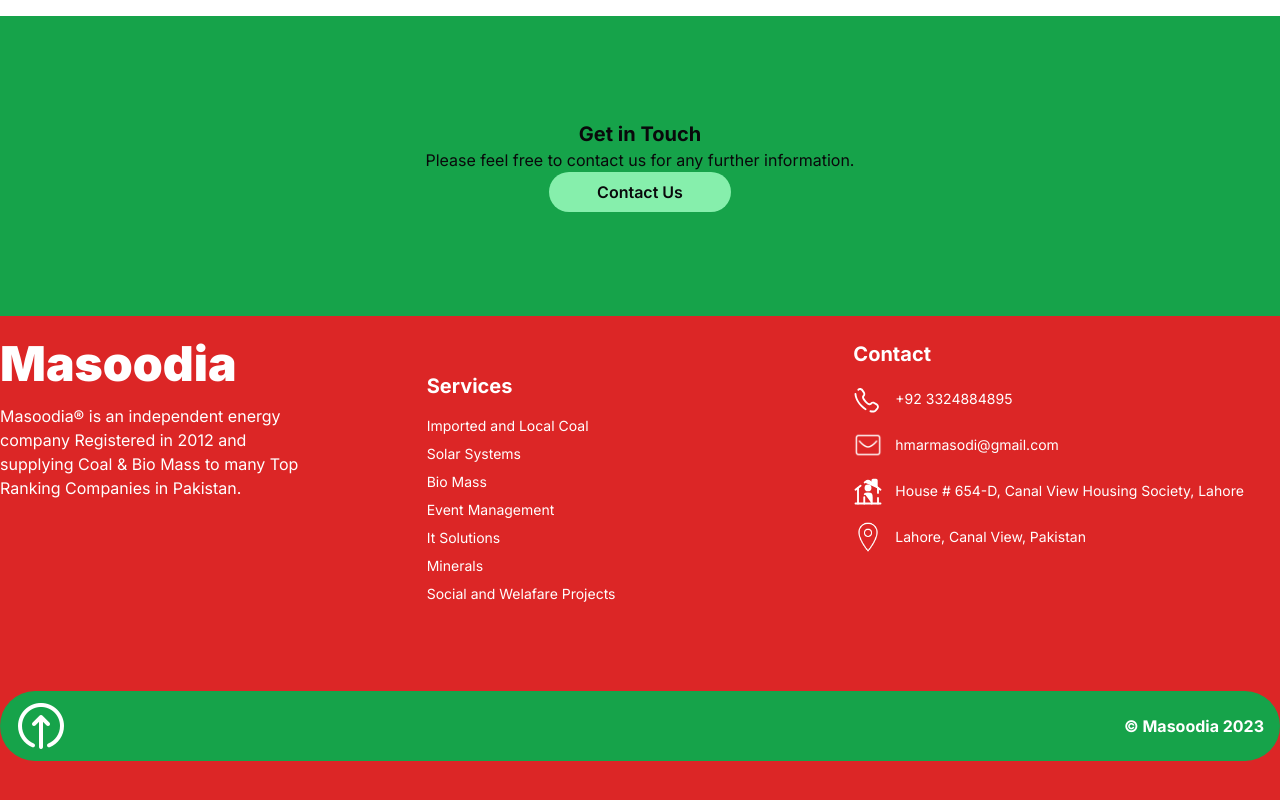
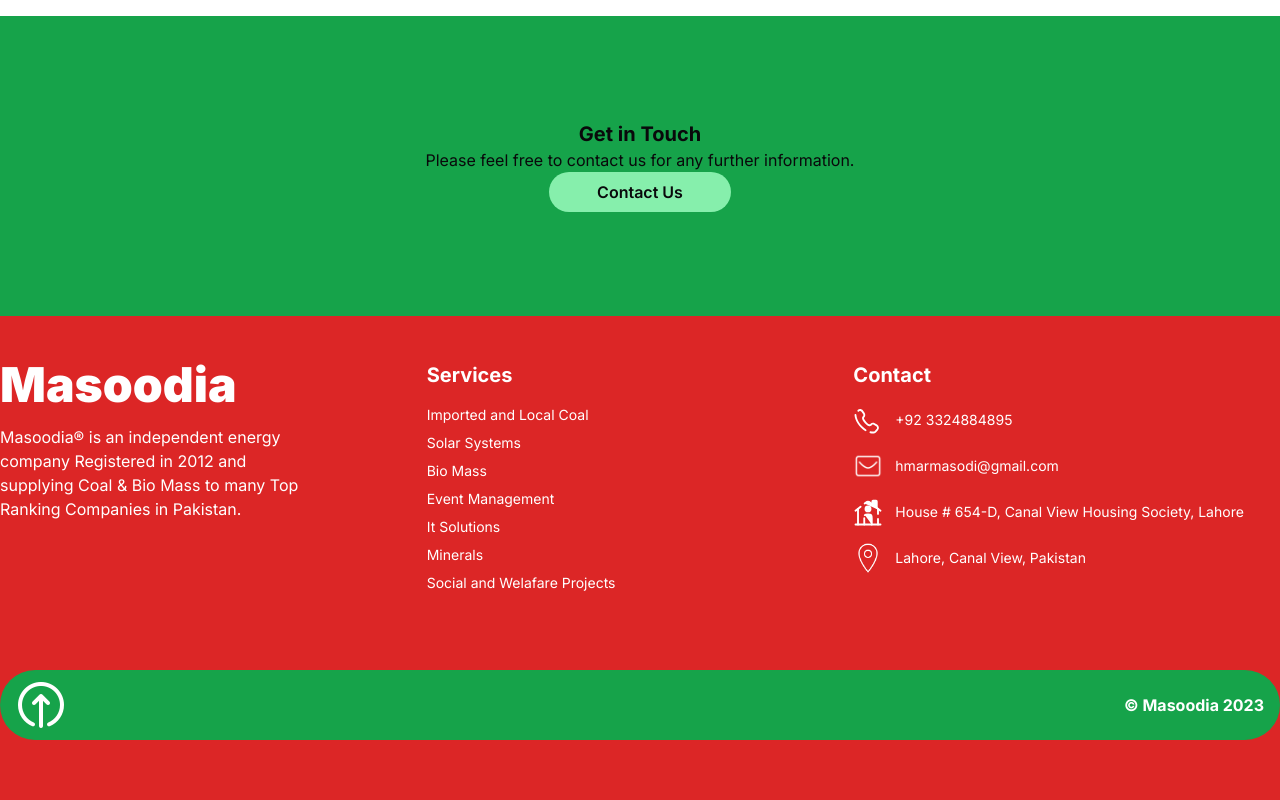
Before and after one commit to Shahhmeeer/masoodia-website, a Next.js app: page / in a window 1280 px wide. Shown: the part 2450-3250 px from the top of the page. Built offline with nearby package versions, Linux system fonts and the light colour scheme.

Commit message:
fixed the padding issue

```diff
--- a/components/Footer.jsx
+++ b/components/Footer.jsx
@@ -17,7 +17,7 @@
             <h1 className="font-black text-4xl md:text-5xl pb-4">Masoodia</h1>
             <p className="max-w-xs">Masoodia® is an independent energy company Registered in 2012 and supplying Coal & Bio Mass to many Top Ranking Companies in Pakistan.</p>
           </div>
-          <div className="flex-1 my-8">
+          <div className="flex-1 my-8 md:my-0">
             <h1 className="font-bold text-xl pb-4">Services</h1>
             <ul className="list-none space-y-2 text-sm">
               <li>Imported and Local Coal</li>
```
